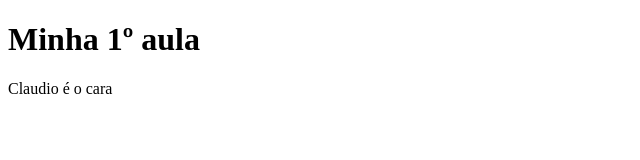
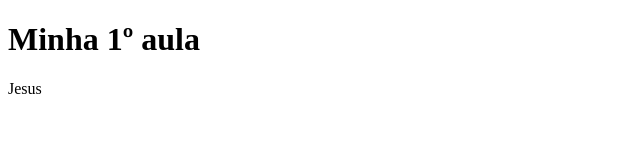
Before and after one commit to brunopessoa89/html, a plain HTML site: page index.html in a window 1280 px wide. Shown: the full height of the page, 0-640 px from the left. Drawn offline with Linux system fonts and the light colour scheme.

Commit message:
Alterando texto do paragrafo

```diff
--- a/index.html
+++ b/index.html
@@ -11,7 +11,7 @@
     <h1> Minha 1º aula
     </h1>
     <p>
-        Claudio é o cara
+        Jesus
     </p>
 </body>
 </html>
```
